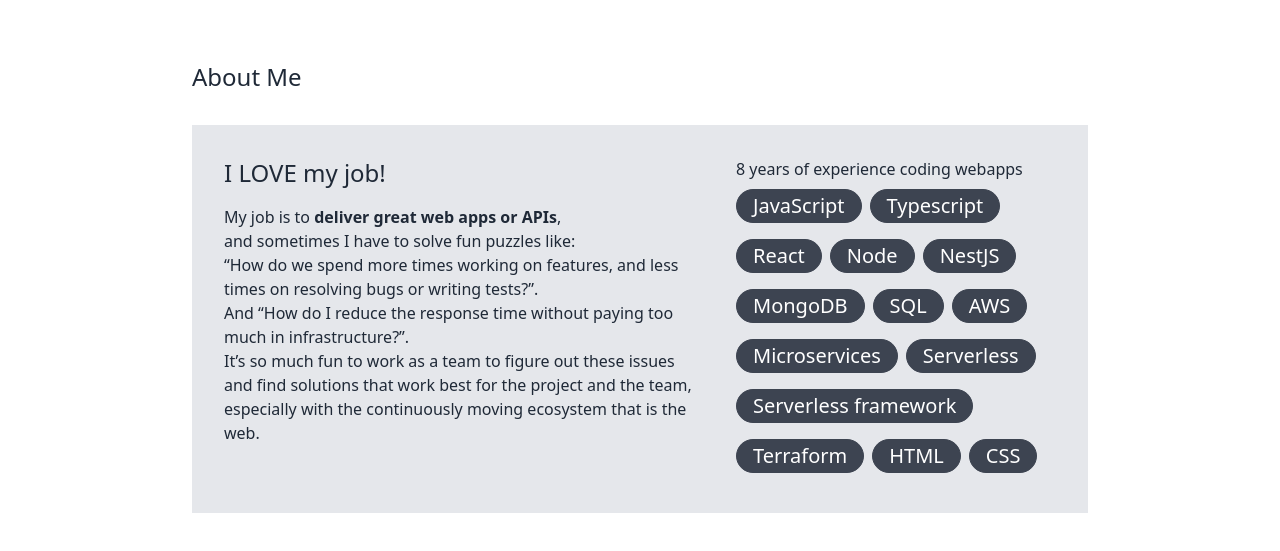
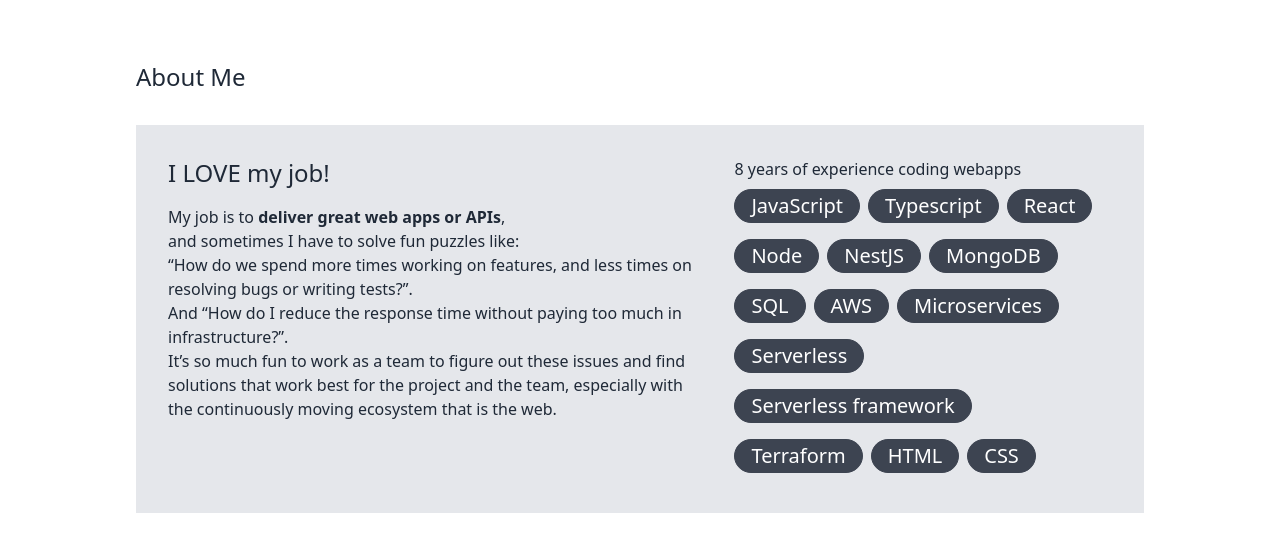
Before and after one commit to fischervincent/my-resume, an Astro site: page / in a window 1280 px wide. Shown: the part 323-874 px from the top of the page. Built offline with nearby package versions, Linux system fonts and the light colour scheme; Astro itself is replaced by a stand-in of ours.

Commit message:
make layout bigger

```diff
--- a/src/components/AboutMe.astro
+++ b/src/components/AboutMe.astro
@@ -36,7 +36,7 @@ const skills=[
         moving ecosystem that is the web.
       </p>
     </div>
-    <div class="w-80 ml-8">
+    <div class="w-2/5 ml-8">
       <h1>8 years of experience coding webapps</h1>
       <div>
         {skills.map(({name})=>
--- a/src/layouts/Layout.astro
+++ b/src/layouts/Layout.astro
@@ -19,7 +19,7 @@ const { title } = Astro.props;
 	</head>
 	<body>
 		<Header />
-		<main class="max-w-4xl mx-auto">
+		<main class="max-w-5xl mx-auto px-2">
 			<slot />
 		</main>
 	</body>
```
